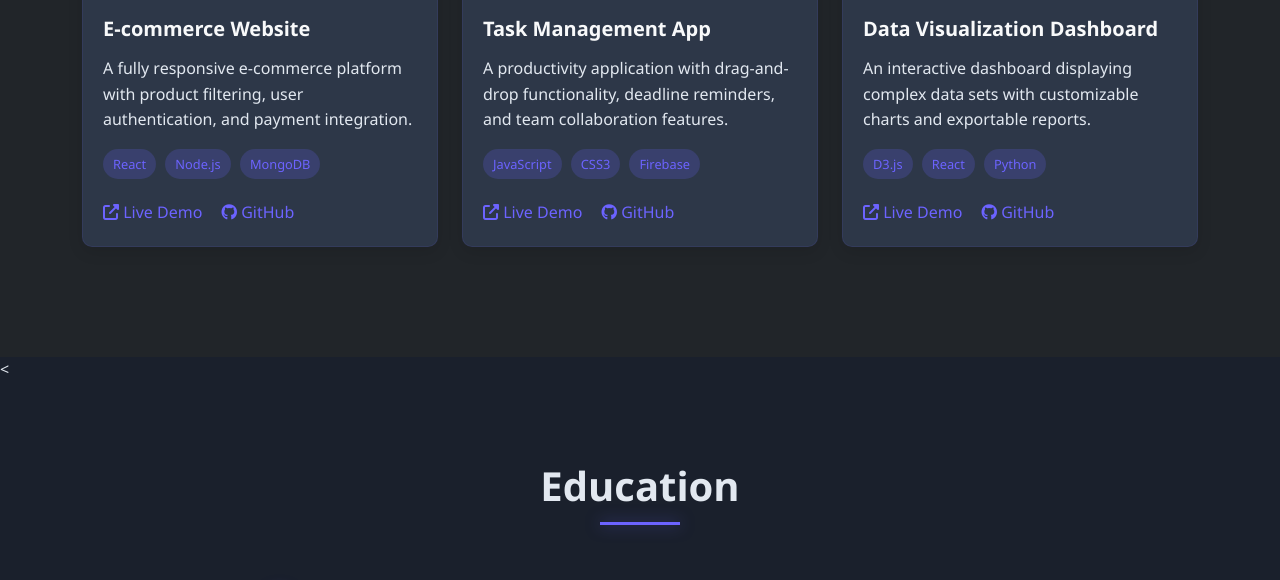
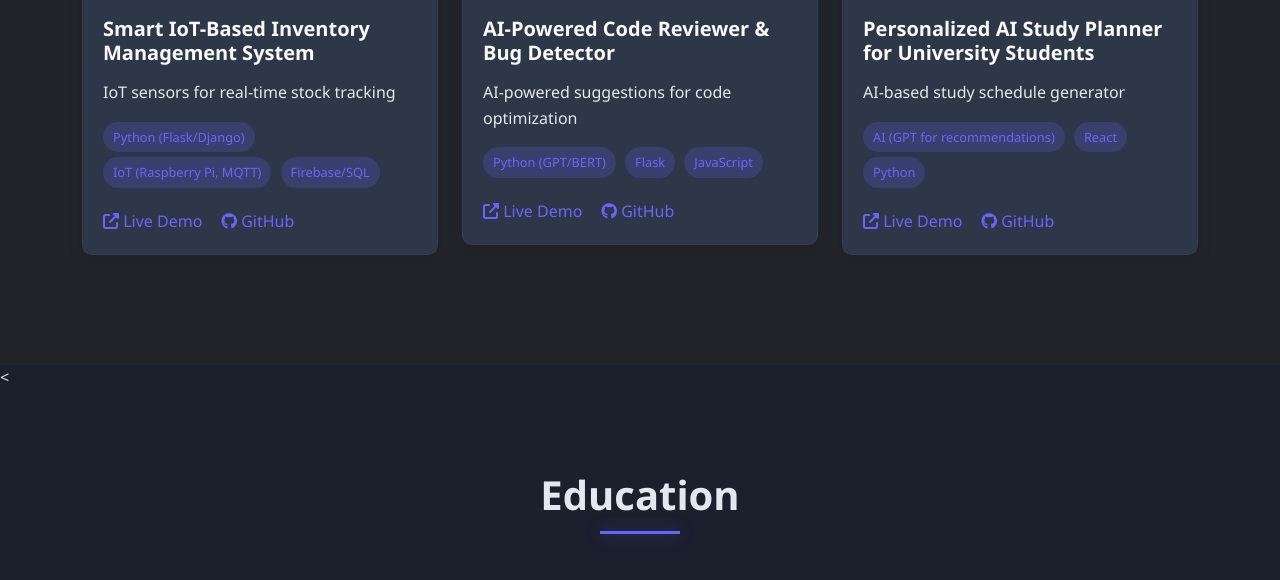
Before and after one commit to nishatkh/protfolio, a plain HTML site: page index.html in a window 1280 px wide. Shown: the part 3084-3664 px from the top of the page. Drawn offline with nearby package versions, Linux system fonts and the light colour scheme.

Commit message:
Update index.html

```diff
--- a/index.html
+++ b/index.html
@@ -647,14 +647,14 @@
             <div class="row">
                 <div class="col-lg-4 col-md-6">
                     <div class="project-card">
-                        <img src="https://sagartech.co.in/blogs/wp-content/uploads/2024/08/Ecommerce-Website-Design-Feature-Image-scaled.webp" class="project-img" alt="E-commerce Website">
+                        <img src="https://images.prismic.io/intuzwebsite/983310a3-0f3c-410e-a8d6-1b900372bb84_IoT+Applications+in+inventory+management+Social+Media.png?auto=compress,format" class="project-img">
                         <div class="project-body">
-                            <h5 class="project-title">E-commerce Website</h5>
-                            <p>A fully responsive e-commerce platform with product filtering, user authentication, and payment integration.</p>
+                            <h5 class="project-title"> Smart IoT-Based Inventory Management System</h5>
+                            <p>IoT sensors for real-time stock tracking</p>
                             <div class="mb-3">
-                                <span class="tech-badge">React</span>
-                                <span class="tech-badge">Node.js</span>
-                                <span class="tech-badge">MongoDB</span>
+                                <span class="tech-badge">Python (Flask/Django)</span>
+                                <span class="tech-badge">IoT (Raspberry Pi, MQTT)</span>
+                                <span class="tech-badge"> Firebase/SQL</span>
                             </div>
                             <div class="project-links">
                                 <a href="#"><i class="fas fa-external-link-alt"></i> Live Demo</a>
@@ -665,14 +665,14 @@
                 </div>
                 <div class="col-lg-4 col-md-6">
                     <div class="project-card">
-                        <img src="https://i.pinimg.com/736x/17/22/bf/1722bfb47a1f67aab0d5311948f6c67c.jpg" class="project-img" alt="Task Management App">
+                        <img src="https://www.qodo.ai/wp-content/uploads/2024/09/15-Best-AI-Coding-Assistant-Tools-in-2025-1.png" class="project-img">
                         <div class="project-body">
-                            <h5 class="project-title">Task Management App</h5>
-                            <p>A productivity application with drag-and-drop functionality, deadline reminders, and team collaboration features.</p>
+                            <h5 class="project-title">AI-Powered Code Reviewer & Bug Detector</h5>
+                            <p>AI-powered suggestions for code optimization</p>
                             <div class="mb-3">
+                                <span class="tech-badge">Python (GPT/BERT)</span>
+                                <span class="tech-badge"> Flask</span>
                                 <span class="tech-badge">JavaScript</span>
-                                <span class="tech-badge">CSS3</span>
-                                <span class="tech-badge">Firebase</span>
                             </div>
                             <div class="project-links">
                                 <a href="#"><i class="fas fa-external-link-alt"></i> Live Demo</a>
@@ -683,12 +683,12 @@
                 </div>
                 <div class="col-lg-4 col-md-6">
                     <div class="project-card">
-                        <img src="https://images.klipfolio.com/website/public/bf9c6fbb-06bf-4f1d-88a7-d02b70902bd1/data-dashboard.png" class="project-img" alt="Data Visualization Dashboard">
+                        <img src="https://mystudylife.com/wp-content/uploads/2023/09/Dashboard-overall-%E2%80%93-2-1024x687.png" class="project-img">
                         <div class="project-body">
-                            <h5 class="project-title">Data Visualization Dashboard</h5>
-                            <p>An interactive dashboard displaying complex data sets with customizable charts and exportable reports.</p>
+                            <h5 class="project-title">Personalized AI Study Planner for University Students</h5>
+                            <p>AI-based study schedule generator</p>
                             <div class="mb-3">
-                                <span class="tech-badge">D3.js</span>
+                                <span class="tech-badge">AI (GPT for recommendations)</span>
                                 <span class="tech-badge">React</span>
                                 <span class="tech-badge">Python</span>
                             </div>
```
